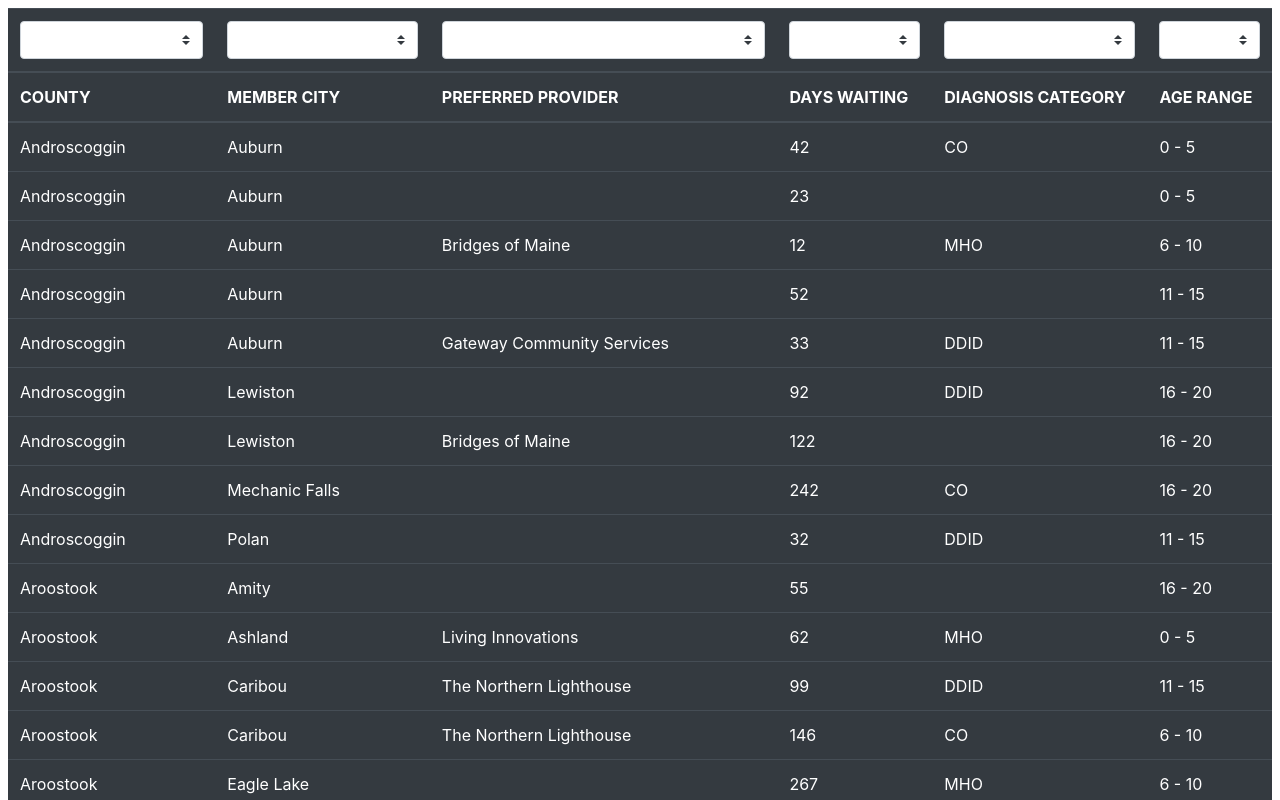
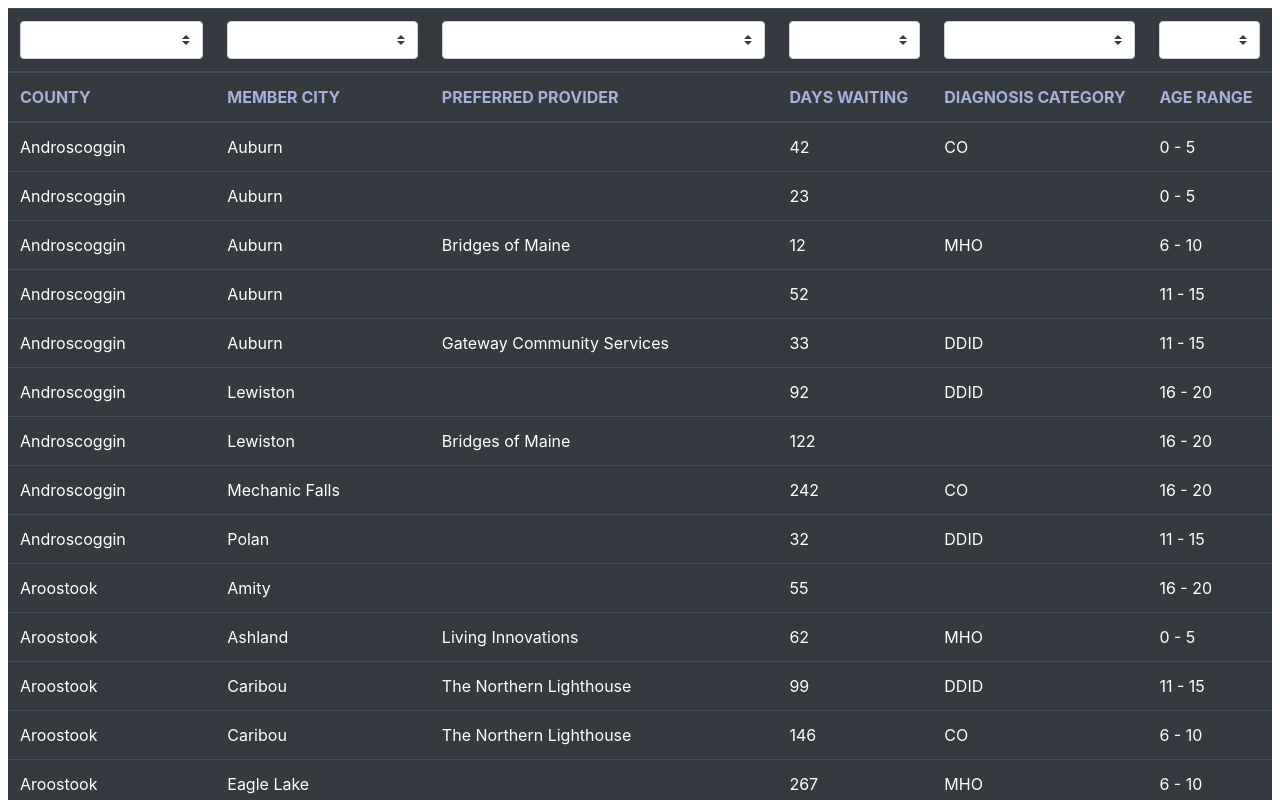
Before and after one commit to prevolorio/s28-waitlist, a Svelte app: page / in a window 1280 px wide. Shown: the top 800 px of the page. Built offline with nearby package versions, Linux system fonts and the light colour scheme.

Commit message:
header color

```diff
--- a/public/global.css
+++ b/public/global.css
@@ -12,6 +12,10 @@
   box-sizing: border-box;
   font-family: -apple-system, BlinkMacSystemFont, "Segoe UI", Roboto,
     Oxygen-Sans, Ubuntu, Cantarell, "Helvetica Neue", sans-serif;
+}
+
+th.isSortable {
+  color: rgb(166, 177, 219);
 }
 
 a {
```
